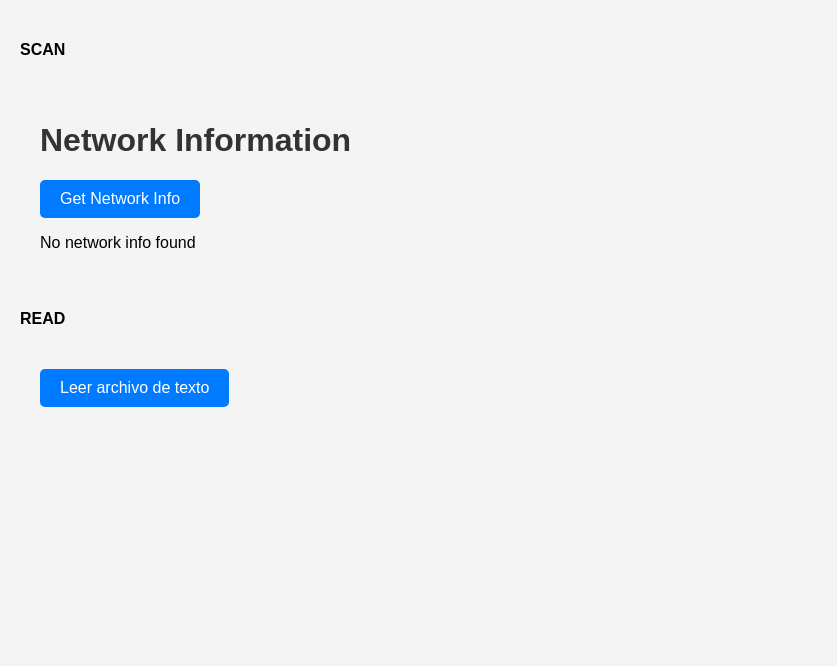
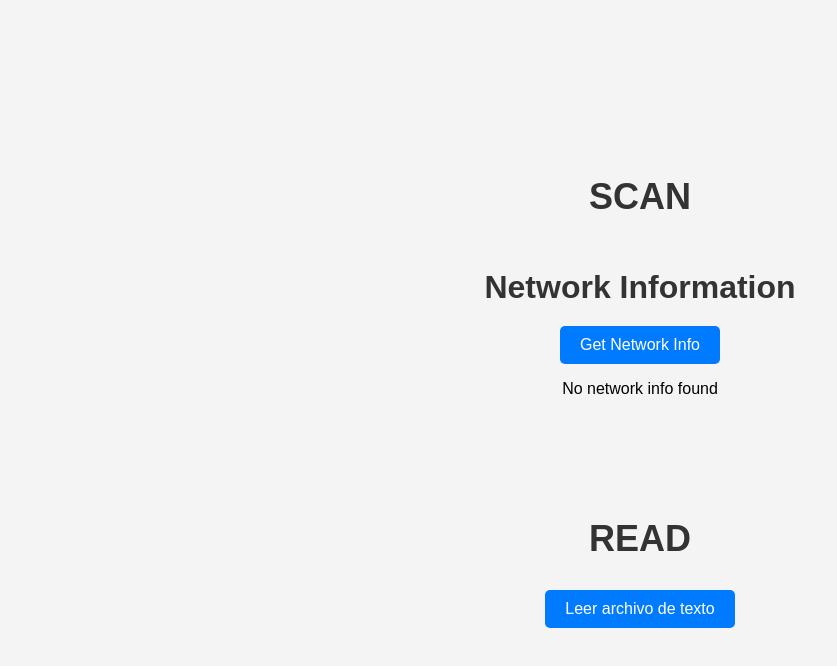
Before and after one commit to juanignacioolmedo/network-scanner, a React (Create React App) app in the folder frontend/: page / in a window 1280 px wide. Shown: the top 666 px of the page, without its empty margins (0-837 px from the left). Built offline with nearby package versions, Linux system fonts and the light colour scheme.

Commit message:
Actualizar App.css, Scan.css y 2 más archivos...

```diff
--- a/frontend/src/App.css
+++ b/frontend/src/App.css
@@ -4,10 +4,17 @@
   background-color: #f4f4f4;
   margin: 0;
   padding: 0;
+  display: flex;
+  justify-content: center;
+  align-items: center;
+  height: 100vh;
 }
 
 div {
   padding: 20px;
+  display: flex;
+  flex-direction: column;
+  align-items: center;
 }
 
 button {
@@ -30,16 +37,20 @@
   cursor: not-allowed;
 }
 
-/* Section styles */
+/* Header styles */
 h1 {
   color: #333;
+  font-size: 32px; /* Bigger header size */
+  margin-bottom: 20px;
 }
 
+/* Section styles */
 .result-container {
   background-color: #fff;
   padding: 15px;
   border-radius: 5px;
   box-shadow: 0 0 10px rgba(0, 0, 0, 0.1);
+  text-align: center; /* Center content */
 }
 
 .result-item {
--- a/frontend/src/Scan.css
+++ b/frontend/src/Scan.css
@@ -4,10 +4,17 @@
   background-color: #f4f4f4;
   margin: 0;
   padding: 0;
+  display: flex;
+  justify-content: center;
+  align-items: center;
+  height: 100vh;
 }
 
 div {
   padding: 20px;
+  display: flex;
+  flex-direction: column;
+  align-items: center;
 }
 
 button {
@@ -32,6 +39,8 @@
 
 h1 {
   color: #333;
+  font-size: 32px; /* Bigger header size */
+  margin-bottom: 20px;
 }
 
 .result-container {
@@ -39,6 +48,7 @@
   padding: 15px;
   border-radius: 5px;
   box-shadow: 0 0 10px rgba(0, 0, 0, 0.1);
+  text-align: center; /* Center content */
 }
 
 p {
--- a/frontend/src/index.css
+++ b/frontend/src/index.css
@@ -1,13 +1,71 @@
+/* General styles */
 body {
+  font-family: 'Arial', sans-serif;
+  background-color: #f4f4f4;
   margin: 0;
-  font-family: -apple-system, BlinkMacSystemFont, 'Segoe UI', 'Roboto', 'Oxygen',
-    'Ubuntu', 'Cantarell', 'Fira Sans', 'Droid Sans', 'Helvetica Neue',
-    sans-serif;
-  -webkit-font-smoothing: antialiased;
-  -moz-osx-font-smoothing: grayscale;
+  padding: 0;
+  display: flex;
+  flex-direction: column;
+  align-items: center;
+  height: 100vh;
+  justify-content: center; /* Centra verticalmente */
 }
 
-code {
-  font-family: source-code-pro, Menlo, Monaco, Consolas, 'Courier New',
-    monospace;
+/* Header container styling */
+.header-container {
+  text-align: center;
+  margin: 10px 0; /* Reduce el margen entre los contenedores */
 }
+
+/* Title (SCAN, READ) styling */
+.header-title {
+  font-size: 36px; /* Bigger size for headers */
+  color: #333;
+  margin-bottom: 10px;
+  font-weight: bold;
+}
+
+div {
+  padding: 20px;
+  display: flex;
+  flex-direction: column;
+  align-items: center;
+}
+
+button {
+  background-color: #007bff;
+  color: white;
+  border: none;
+  padding: 10px 20px;
+  cursor: pointer;
+  font-size: 16px;
+  border-radius: 5px;
+  transition: background-color 0.3s;
+}
+
+button:hover {
+  background-color: #0056b3;
+}
+
+button:disabled {
+  background-color: #cccccc;
+  cursor: not-allowed;
+}
+
+/* Section styles */
+.result-container {
+  background-color: #fff;
+  padding: 15px;
+  border-radius: 5px;
+  box-shadow: 0 0 10px rgba(0, 0, 0, 0.1);
+  text-align: center; /* Center content */
+}
+
+.result-item {
+  margin: 10px 0;
+  font-size: 16px;
+}
+
+.error {
+  color: red;
+}
--- a/frontend/src/index.js
+++ b/frontend/src/index.js
@@ -8,10 +8,14 @@
 const root = ReactDOM.createRoot(document.getElementById('root'));
 root.render(
   <React.StrictMode>
-    <h4> SCAN</h4>
-    <Scan />
-    <h4> READ</h4>
-    <App />
+    <div className="header-container">
+      <h1 className="header-title">SCAN</h1>
+      <Scan />
+    </div>
+    <div className="header-container">
+      <h1 className="header-title">READ</h1>
+      <App />
+    </div>
   </React.StrictMode>
 );
 
```
Lines whose indentation alone changed are shown as unchanged.
